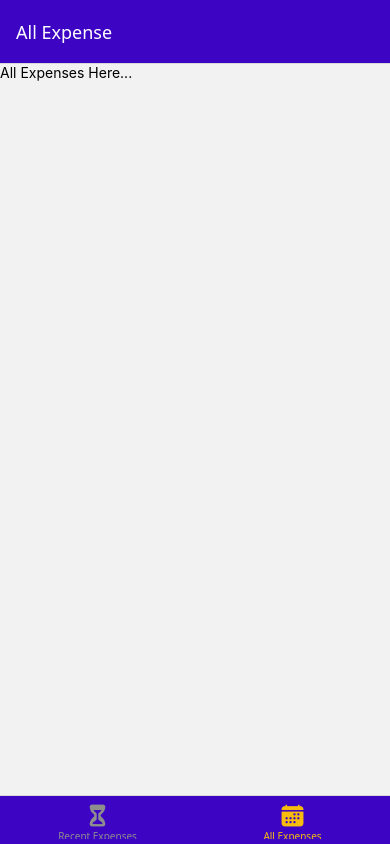
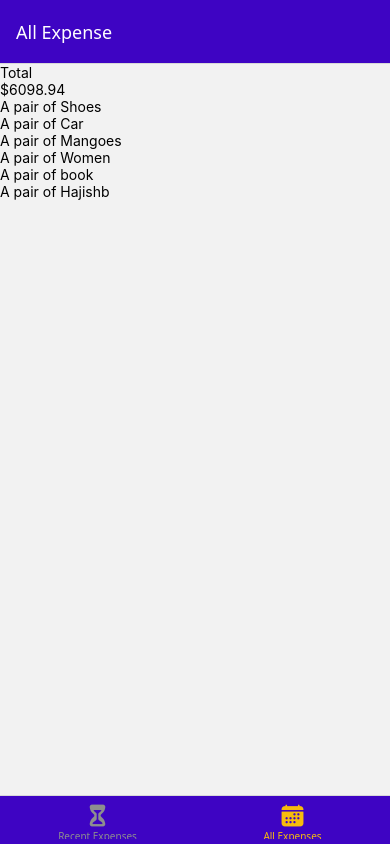
Before and after one commit to hafizabdullahyasir/ExpenseTracker, a React Native app: screen /AllExpenses in a window 390 px wide. Built offline with nearby package versions, Linux system fonts and the light colour scheme.

Commit message:
render items in flat list on all screens

```diff
--- a/components/ExpensesOutput/ExpensesList.js
+++ b/components/ExpensesOutput/ExpensesList.js
@@ -1,7 +1,15 @@
+import { FlatList, Text } from "react-native";
 
+function renderExpensesItem(itemData) {
+  return <Text>{itemData.item.description}</Text>;
+}
 
-
-
-export default function ExpensesList(){
-    return
+export default function ExpensesList({ expenses }) {
+  return (
+    <FlatList
+      data={expenses}
+      renderItem={renderExpensesItem}
+      keyExtractor={(item) => item.id}
+    />
+  );
 }
--- a/components/ExpensesOutput/ExpensesOutput.js
+++ b/components/ExpensesOutput/ExpensesOutput.js
@@ -1,6 +1,49 @@
 import {  View, FlatList, StyleSheet } from "react-native"
 import ExpensesSummary from "./ExpensesSummary"
 import ExpensesList from "./ExpensesList"
+
+
+const DUMMY_EXPENSES = [
+    {
+        id: 'e1',
+        description: 'A pair of Shoes',
+        amount: 59.99,
+        date: new Date('2021-10-19')
+    },
+    {
+        id: 'e2',
+        description: 'A pair of Car',
+        amount: 5900.99,
+        date: new Date('2021-8-19')
+    },
+    {
+        id: 'e3',
+        description: 'A pair of Mangoes',
+        amount: 15.99,
+        date: new Date('2025-12-19')
+    },
+    {
+        id: 'e4',
+        description: 'A pair of Women ',
+        amount: 100.99,
+        date: new Date('2024-12-19')
+    },
+    {
+        id: 'e5',
+        description: 'A pair of book',
+        amount: 10.99,
+        date: new Date('2023-12-19')
+    },
+    {
+        id: 'e6',
+        description: 'A pair of Hajishb',
+        amount: 9.99,
+        date: new Date('2022-12-19')
+    },
+];
+
+
+
 
 
 
@@ -8,9 +51,9 @@ import ExpensesList from "./ExpensesList"
 export default function ExpensesOutput({expenses, expensesPeriod}){
     return(
         <View>
-           <ExpensesSummary expenses={expenses} periodNAme={expensesPeriod}/>
-         <ExpensesList/>
-            <FlatList/>
+           <ExpensesSummary expenses={DUMMY_EXPENSES} periodName={expensesPeriod}/>
+         <ExpensesList expenses={DUMMY_EXPENSES}/>
+
         </View>
     )
 }
--- a/screens/AllExpenses.js
+++ b/screens/AllExpenses.js
@@ -1,6 +1,7 @@
-import { Text } from "react-native"
+
+import ExpensesOutput from "../components/ExpensesOutput/ExpensesOutput"
 
 
 export default function AllExpenses(){
-    return <Text>All Expenses Here...</Text>
+    return <ExpensesOutput expensesPeriod="Total"/>
 }
--- a/screens/RecentExpenses.js
+++ b/screens/RecentExpenses.js
@@ -1,6 +1,7 @@
-import { Text } from "react-native"
+
+import ExpensesOutput from "../components/ExpensesOutput/ExpensesOutput"
 
 
 export default function RecentExpenses(){
-    return <Text>Recent Expenses Here...</Text>
+    return <ExpensesOutput expensesPeriod="Last 7 Days"/>
 }
```
